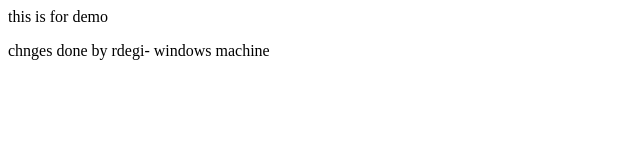
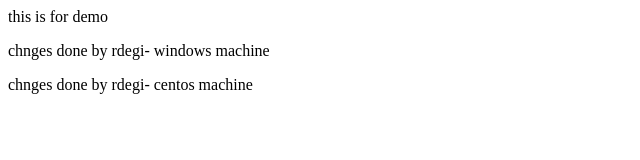
Before and after one commit to RDEG1/test2, a plain HTML site: page index.html in a window 1280 px wide. Shown: the whole page, without its empty margins (0-640 px from the left). Drawn offline with Linux system fonts and the light colour scheme.

Commit message:
Update index.html

```diff
--- a/index.html
+++ b/index.html
@@ -4,5 +4,6 @@
 <p>this is for demo</p>
 
 <p>chnges done by rdegi- windows machine</p>
+  <p>chnges done by rdegi- centos machine</p>
 
 </html>
```
